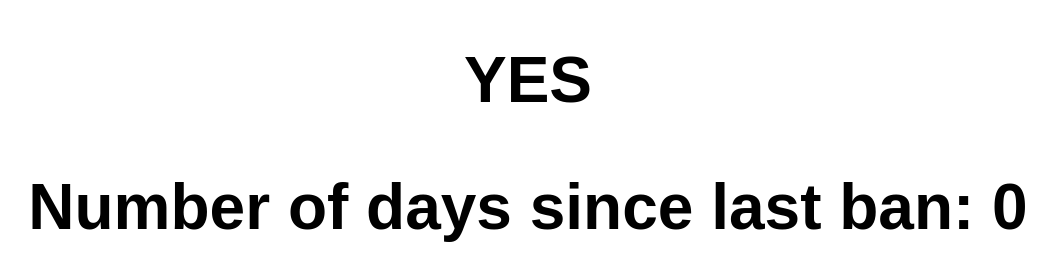
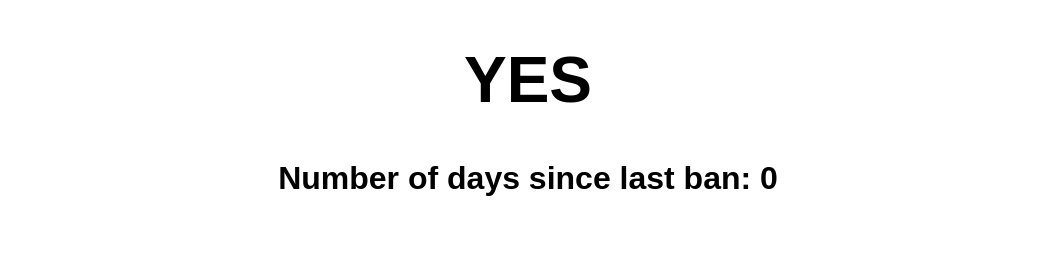
Before and after one commit to iskratosbanned/iskratosbanned.github.io, a plain HTML site: page index.html in a window 1280 px wide. Shown: the whole page, without its empty margins (112-1168 px from the left). Drawn offline with Linux system fonts and the light colour scheme.

Commit message:
Update index.html

```diff
--- a/index.html
+++ b/index.html
@@ -7,9 +7,14 @@
     <h1> YES </h1>
     <h2>Number of days since last ban: 0</h2>
     <style>
-    h1, h2 {
+    h1 {
       text-align: center;
       font-size: 64px;
+      font-family: sans-serif;
+    }
+    h2 {
+      text-align: center;
+      font-size: 32px;
       font-family: sans-serif;
     }
     </style>
```
